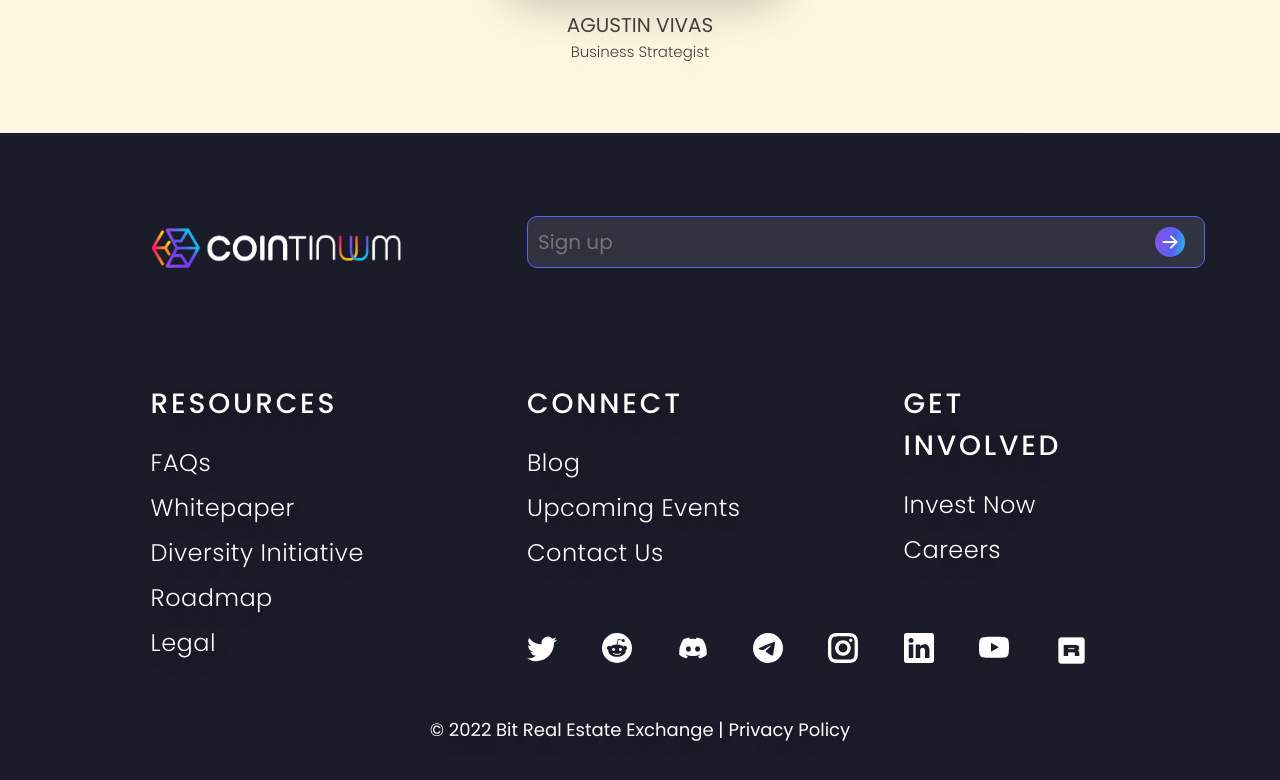
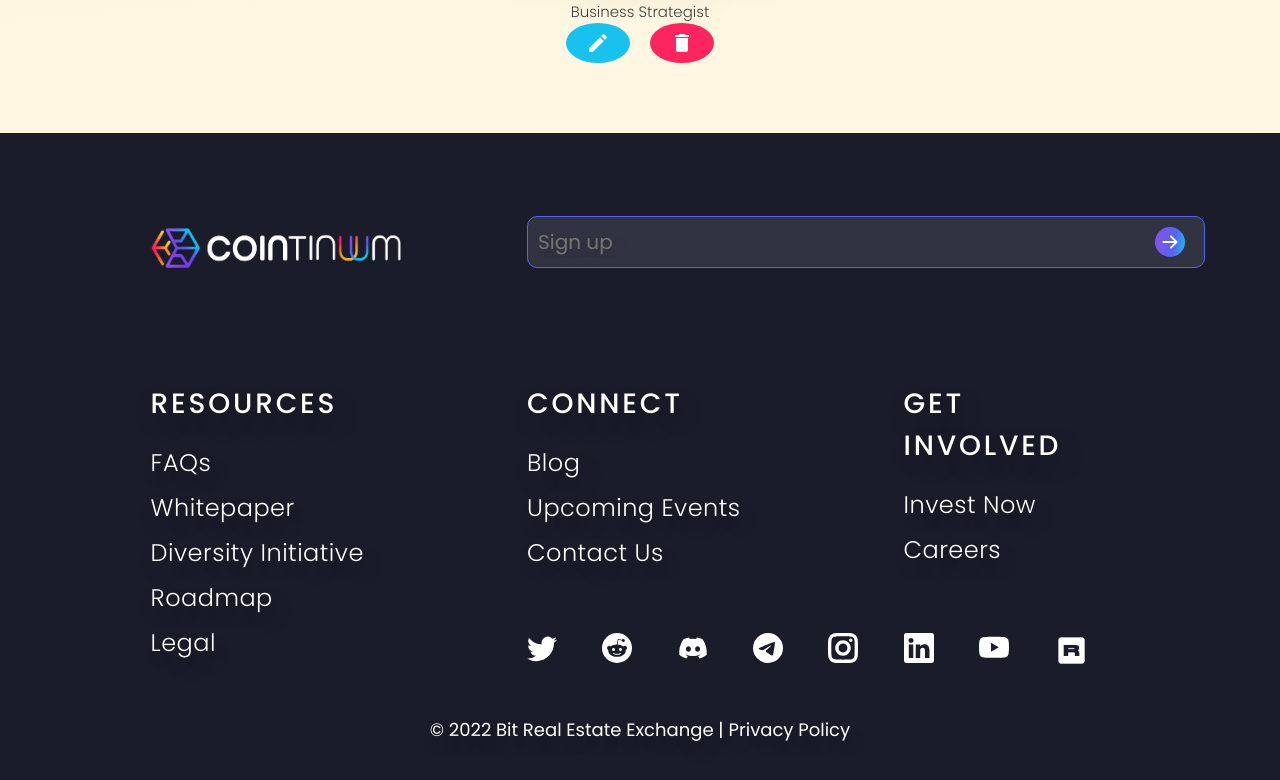
Before and after one commit to roanyarn/cointinuum, a React (Create React App) app: page /#/register in a window 1280 px wide. Both pictures are taken after a click on the item "Diversity Initiative". Shown: the part 8385-9165 px from the top of the page. Built offline with nearby package versions, Linux system fonts and the light colour scheme; no server answers; the HTML template or start-up script is replaced by a standard one.

Commit message:
add buttons to team card

```diff
--- a/src/components/TeamCard/TeamCard.js
+++ b/src/components/TeamCard/TeamCard.js
@@ -1,8 +1,10 @@
 import { useContext } from 'react';
 import { DarkModeContext } from '../../Context/DarkModeContext';
+import CommonButton from '../CommonButton/CommonButton';
+import { MdDelete, MdEdit } from 'react-icons/md';
 import './TeamCard.scss';
 
-const TeamCard = ({ image, name, position, onClick }) => {
+const TeamCard = ({ id, image, name, position, onClick }) => {
   const { darkMode } = useContext(DarkModeContext);
   return (
     <div className="teamCard" onClick={onClick}>
@@ -11,11 +13,19 @@ const TeamCard = ({ image, name, position, onClick }) => {
           darkMode ? 'teamCard__image teamCard__image--dark' : 'teamCard__image'
         }
         src={image}
-				alt="team member"
+        alt={name}
       />
       <div className="teamCard__info">
         <h1 className="teamCard__name">{name}</h1>
         <h2 className="teamCard__position">{position}</h2>
+      </div>
+      <div className="teamCard__btn--container">
+        <CommonButton className="common__btn--primary btn__team">
+          <MdEdit />
+        </CommonButton>
+        <CommonButton className="common__btn--secondary btn__team">
+          <MdDelete />
+        </CommonButton>
       </div>
     </div>
   );
```
Lines whose indentation alone changed are shown as unchanged.
